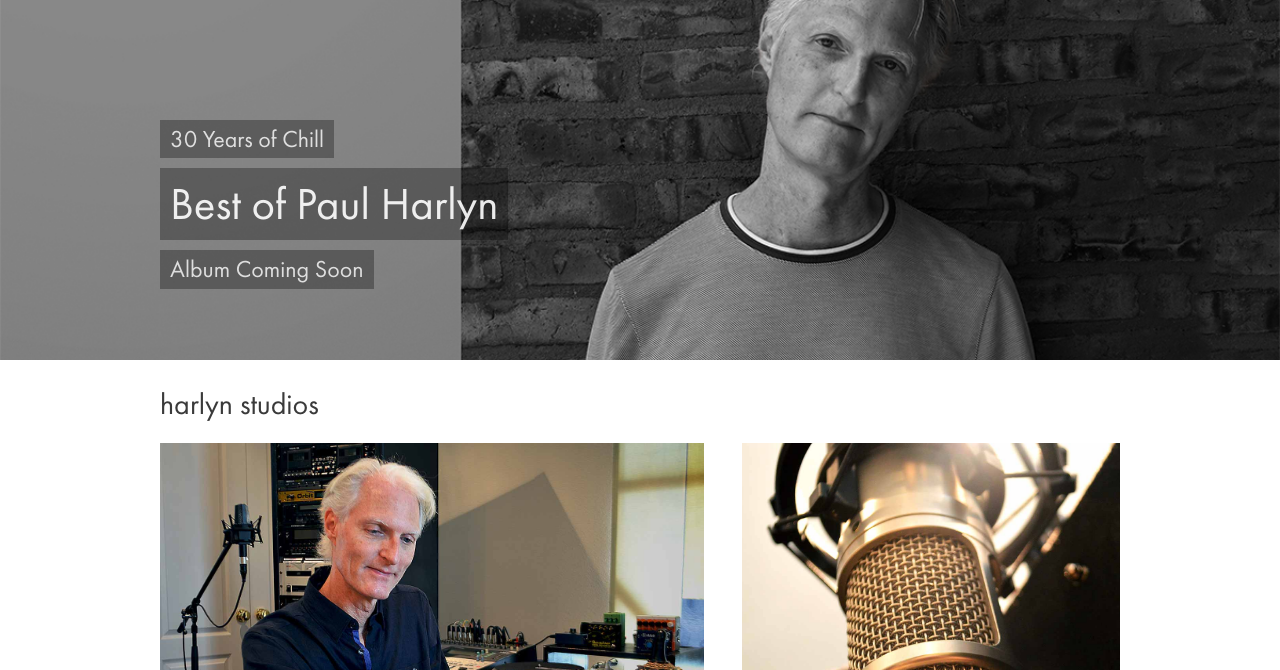
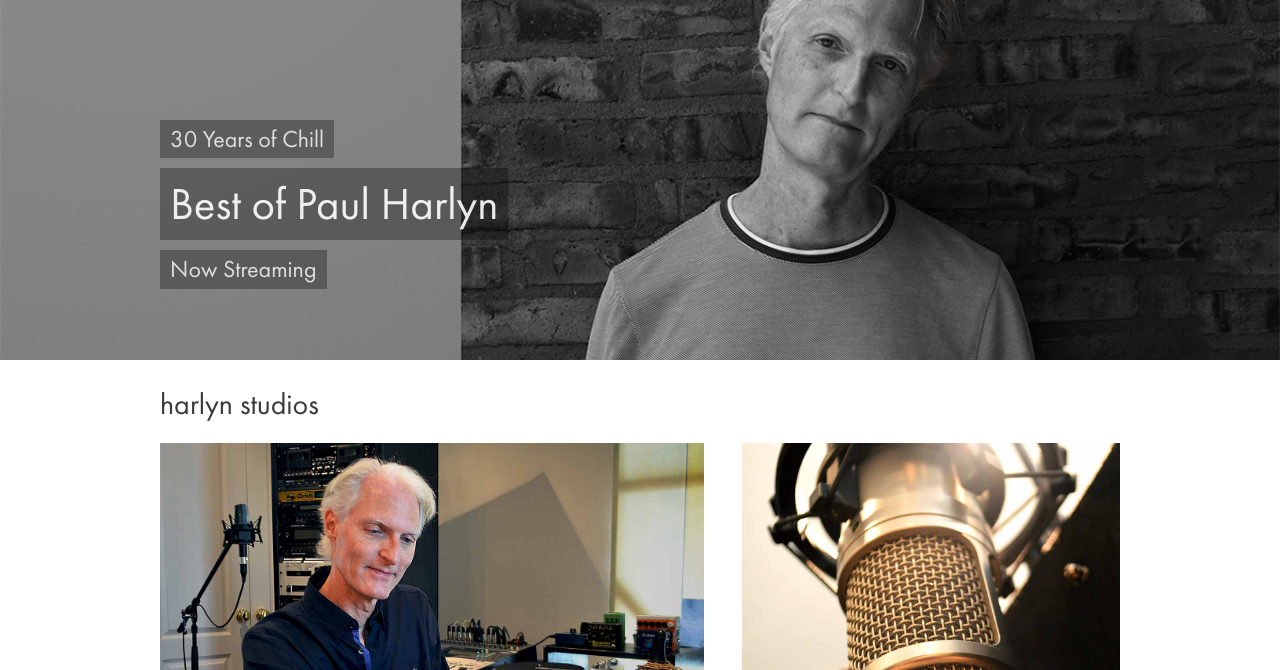
Before and after one commit to harlynkingm/paul-harlyn-site, a plain HTML site: page index.html in a window 1280 px wide. Shown: the part 130-800 px from the top of the page. Drawn offline with Linux system fonts and the light colour scheme.

Commit message:
updated best of album links

```diff
--- a/index.html
+++ b/index.html
@@ -54,8 +54,8 @@
         <p class="main-pretitle">30 Years of Chill</p>
         <p class="main-title">Best of Paul Harlyn</p>
         <div class="link-wrapper">
-          <a>
-            <p class="main-subtitle">Album Coming Soon</p>
+          <a href="https://album.link/30years" target="_blank">
+            <p class="main-subtitle">Now Streaming</p>
           </a>
           <!-- <a href="https://music.apple.com/us/album/summer/1717037473?app=music" target="_blank">
             <span class="main-subtitle">
@@ -130,7 +130,7 @@
       </div>
       <div class="row">
         <div class="four columns">
-          <a>
+          <a href="https://album.link/30years" target="_blank">
             <div class="album-image">
               <img src="images/covers/best-of.jpg">
             </div>
```
